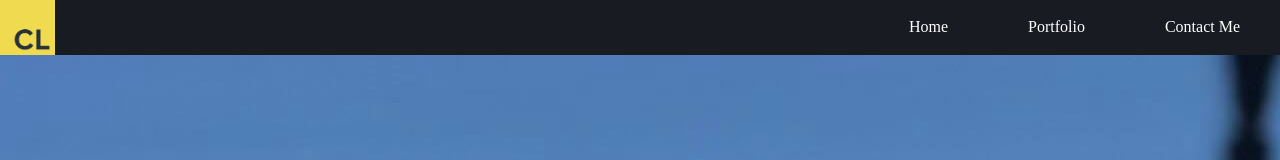
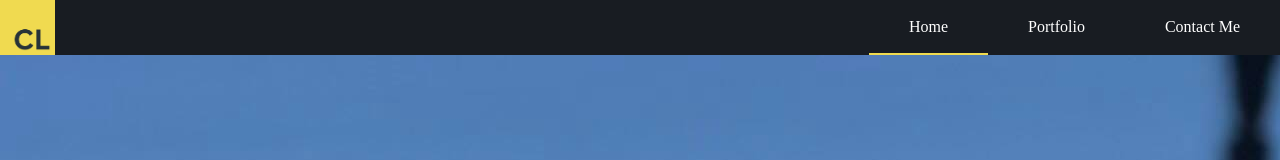
Before and after one commit to CamSkiTheDev/cameronlucas.tech, a React (Create React App) app: page / in a window 1280 px wide. Shown: the top 160 px of the page. Built offline with nearby package versions, Linux system fonts and the light colour scheme; a web font is replaced by a local one.

Commit message:
added prop for navbar.

```diff
--- a/src/pages/home/index.js
+++ b/src/pages/home/index.js
@@ -7,7 +7,7 @@ import './style.sass'
 export default () => {
   return (
     <main className="main_app">
-      <Navbar />
+      <Navbar activeTab="Home" />
       <LandingPage />
       <ResumePage />
     </main>
```
